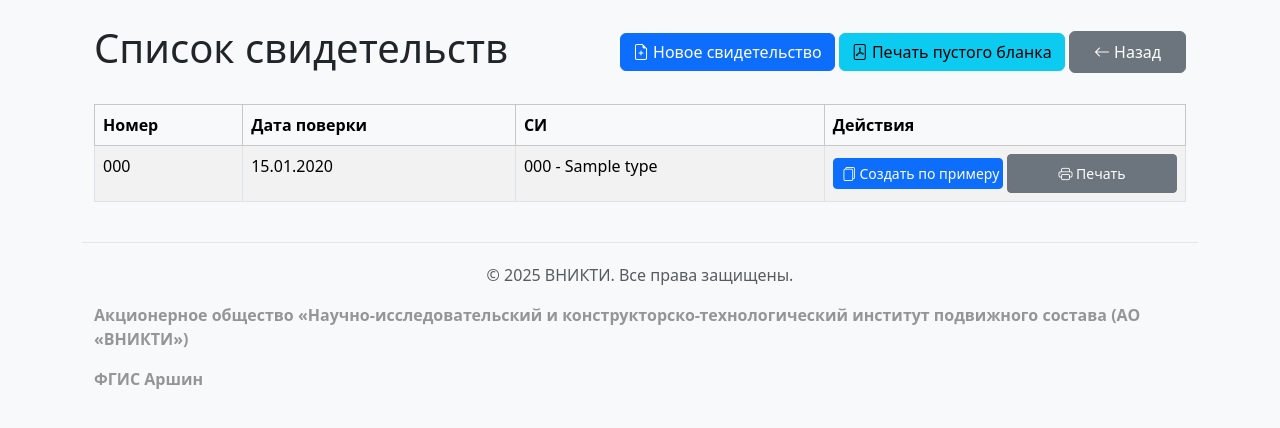
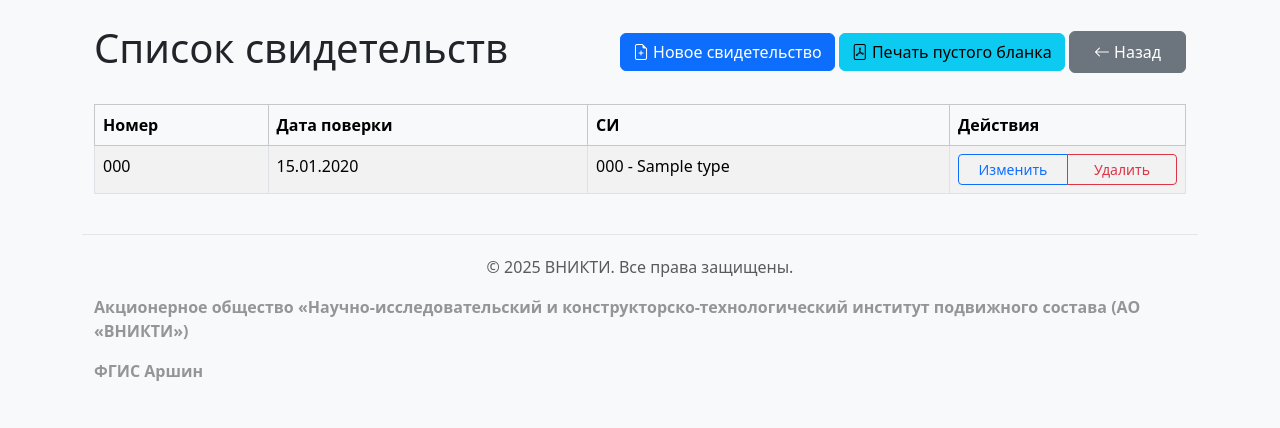
Before and after one commit to Slava-rep/diplomtest, a Django app: page /certificates/list/ in a window 1280 px wide. Shown: the part 76-504 px from the top of the page. Run offline with Django 5.2, Linux system fonts and the light colour scheme; a user stored in the database is signed in; tables that the repository leaves empty hold one stand-in row (values such as "Sample post"); parts of the project's set-up code (start-up, migrations or seed data) failed here and were passed over.

Commit message:
вроде бы все

```diff
--- a/certificates/templates/certificates/certificate_list.html
+++ b/certificates/templates/certificates/certificate_list.html
@@ -4,11 +4,11 @@
 {% block content %}
 <style>
     .actions-col {
-        width: 340px; /* Примерно по 110px на кнопку + отступы */
+        width: 230px;
         white-space: nowrap;
     }
     .actions-col .btn-sm {
-        width: 170px;
+        width: 110px;
     }
 </style>
 <div class="container mt-4">
@@ -45,12 +45,14 @@
                 <td>{{ certificate.verification_date|date:"d.m.Y" }}</td>
                 <td>{{ certificate.si }}</td>
                 <td class="actions-col">
-                    <a href="{% url 'certificates:create_from_example' certificate.id %}" class="btn btn-primary btn-sm">
-                        <i class="bi bi-files"></i> Создать по примеру
-                    </a>
-                    <a href="{% url 'certificates:print' certificate.id %}" class="btn btn-secondary btn-sm" target="_blank">
-                        <i class="bi bi-printer"></i> Печать
-                    </a>
+                    <div class="btn-group" role="group">
+                        <a href="{% url 'certificates:create_from_example' certificate.id %}" class="btn btn-sm btn-outline-primary">
+                            <i class="fas fa-edit"></i> Изменить
+                        </a>
+                        <a href="{% url 'certificates:print' certificate.id %}" class="btn btn-sm btn-outline-danger" target="_blank">
+                            <i class="fas fa-trash"></i> Удалить
+                        </a>
+                    </div>
                 </td>
             </tr>
             {% endfor %}
--- a/si/templates/si/affectingfactors_list.html
+++ b/si/templates/si/affectingfactors_list.html
@@ -43,10 +43,10 @@
                             <td class="text-center">
                                 <div class="btn-group" role="group">
                                     <a href="{% url 'si:affectingfactors_update' factor.pk %}" class="btn btn-sm btn-outline-primary">
-                                        <i class="fas fa-edit"></i>
+                                        <i class="fas fa-edit"></i> Изменить
                                     </a>
                                     <a href="{% url 'si:affectingfactors_delete' factor.pk %}" class="btn btn-sm btn-outline-danger">
-                                        <i class="fas fa-trash"></i>
+                                        <i class="fas fa-trash"></i> Удалить
                                     </a>
                                 </div>
                             </td>
--- a/si/templates/si/reference_list.html
+++ b/si/templates/si/reference_list.html
@@ -31,10 +31,10 @@
                             <td class="text-center">
                                 <div class="btn-group" role="group">
                                     <a href="{% url 'si:reference_update' reference.pk %}" class="btn btn-sm btn-outline-primary">
-                                        <i class="fas fa-edit"></i>
+                                        <i class="fas fa-edit"></i> Изменить
                                     </a>
                                     <a href="{% url 'si:reference_delete' reference.pk %}" class="btn btn-sm btn-outline-danger">
-                                        <i class="fas fa-trash"></i>
+                                        <i class="fas fa-trash"></i> Удалить
                                     </a>
                                 </div>
                             </td>
```
Also changed, not shown: si/templates/si/verificationtype_list.html (+8 -6 lines).
